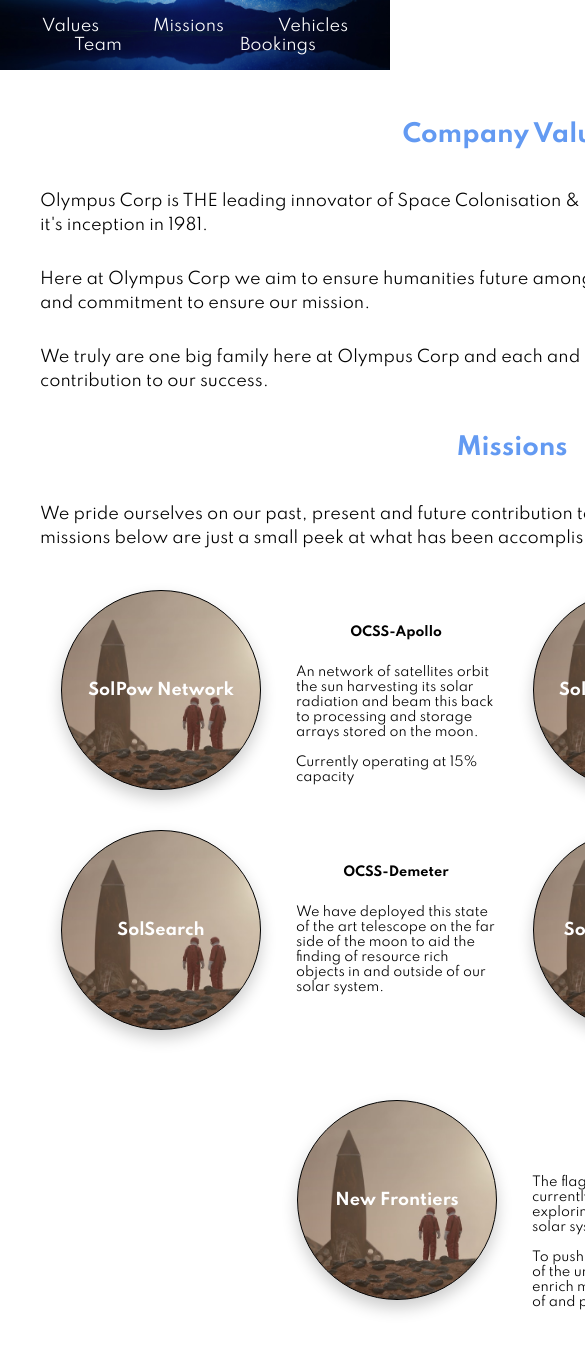
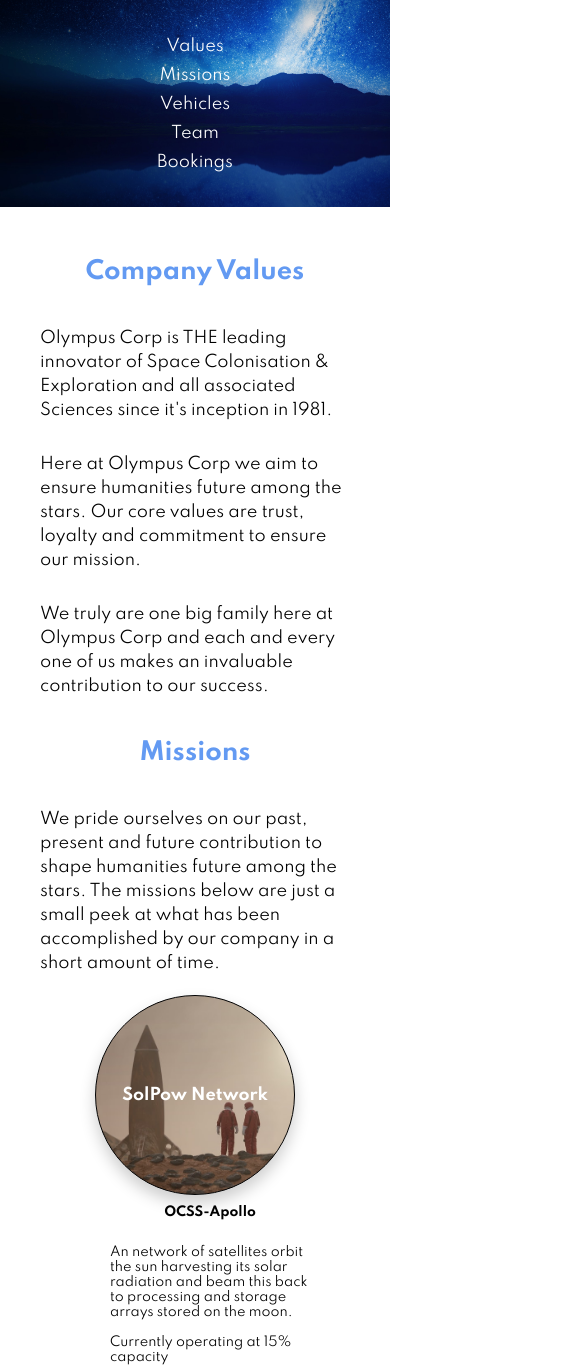
Before and after one commit to alittlebroken/olympuscorp, a plain HTML site: page index.html in a window 390 px wide. Shown: the part 118-1486 px from the top of the page, 585 px wide, since content can reach past the window. Drawn offline with Linux system fonts and the light colour scheme.

Commit message:
Added mobile media query for max screen width 400px

```diff
--- a/css/styles.css
+++ b/css/styles.css
@@ -64,7 +64,6 @@ header {
 header h1 {
   text-align: center;
   width: 100%;
-
   color: white;
   padding: 10px;
 }
@@ -258,3 +257,55 @@ form button {
   border-radius: 0 10px 10px 0;
   font-size: 0.8em;
 }
+
+/* Media Query for mobile */
+@media only screen and (max-width: 400px){
+  .container {
+    width: 100%;
+  }
+
+  .cards {
+    width: 100%;
+  }
+
+  nav ul {
+    width: 100%;
+    flex-direction: column;
+    justify-content: center;
+    align-items: center;
+    padding: 15px;
+  }
+
+  nav ul li {
+    padding: 5px;
+  }
+
+  .missions {
+    justify-content: center;
+    padding: 0;
+    margin: 0;
+  }
+
+  .mission-info p {
+    padding: 0;
+    margin: auto;
+  }
+
+  .mission-image {
+    padding: 0;
+    margin: auto;
+  }
+
+  .flex-box {
+    flex-wrap: nowrap;
+  }
+
+  .flex-rows {
+    flex-direction: column;
+  }
+
+  form button {
+    font-size: 1em;
+  }
+
+}
```
